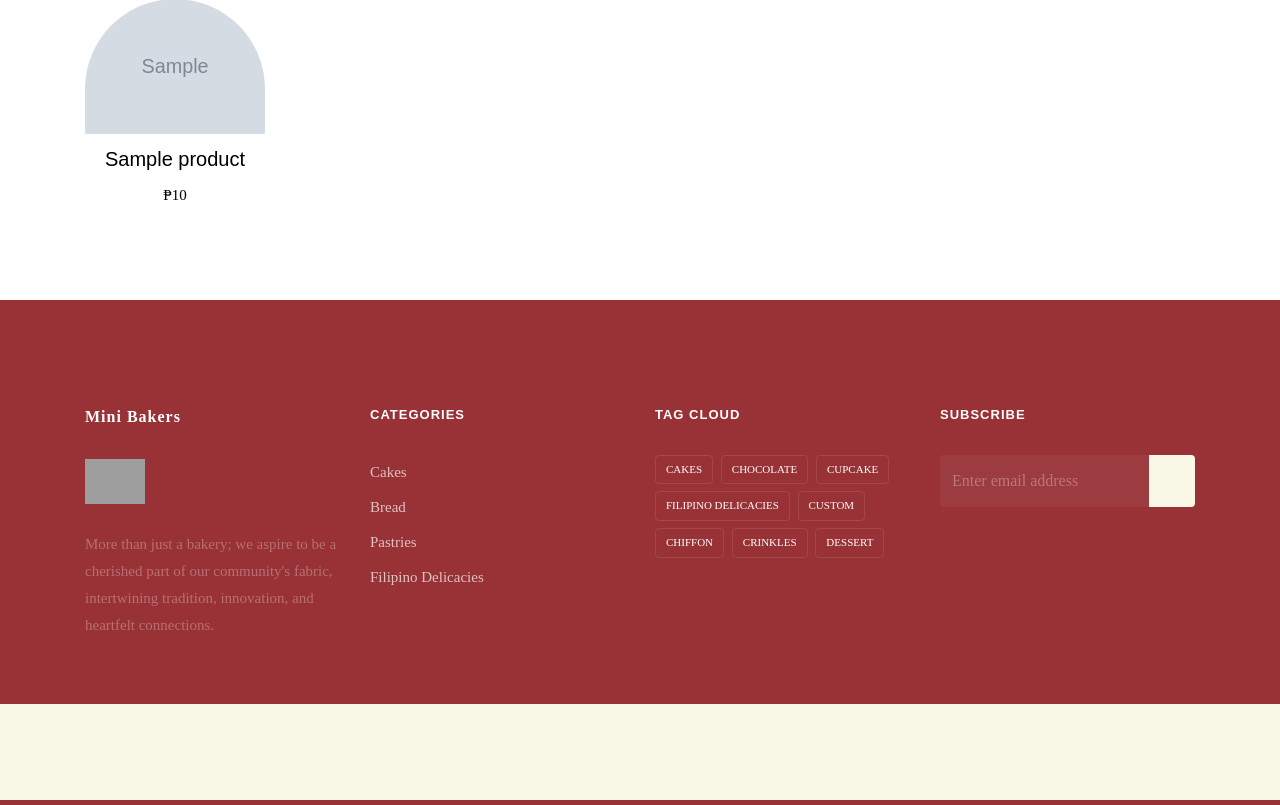
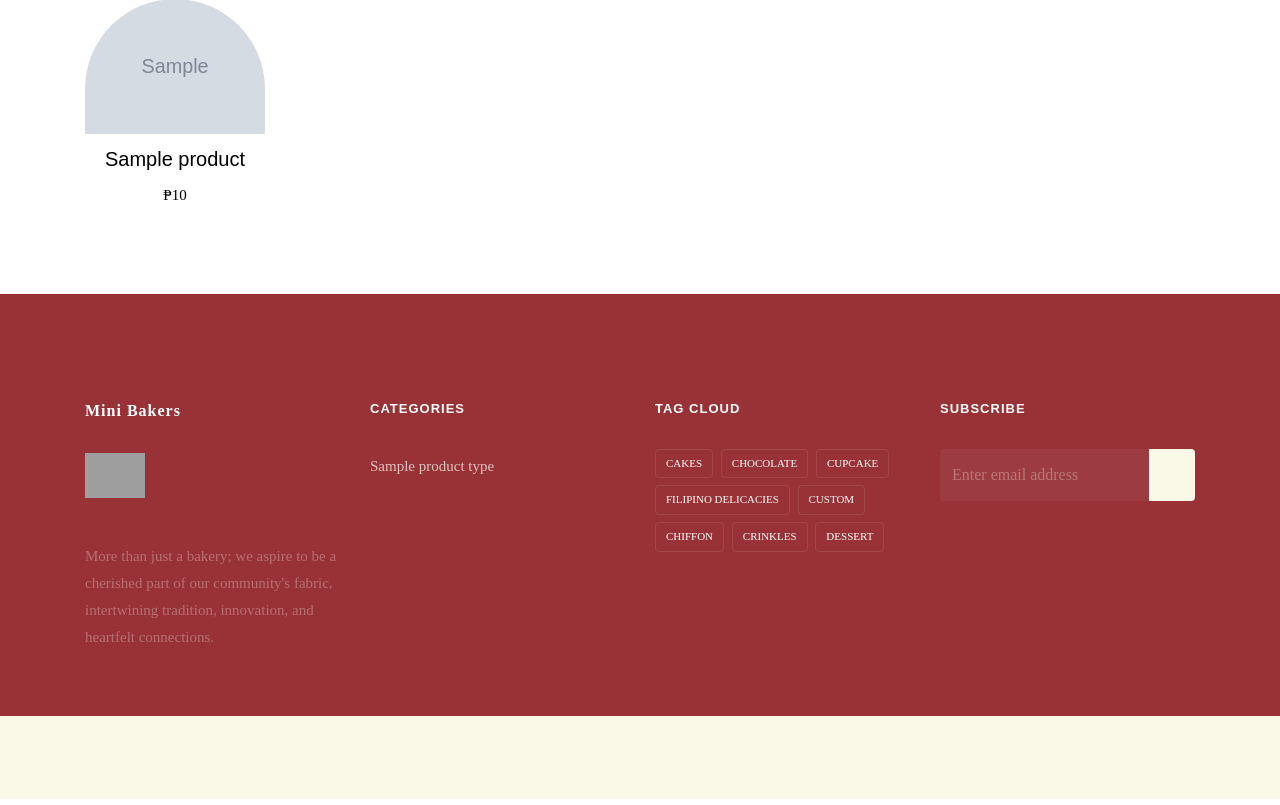
Before and after one commit to JohnLloydProg/Minibakers-Django, a Django app: template main/templates/products.html in a window 1280 px wide. Shown: the part 381-1186 px from the top of the page. Run offline with Django 5.2, Linux system fonts and the light colour scheme; the template is opened without the code that fills it: most values are stand-ins (such as "Sample title", 1, 10 or a date in 2020); grey boxes marked "Sample" are stand-in pictures; some libraries are stand-ins or nearby versions; some web fonts are replaced; grey boxes are pictures that could not be loaded.

Commit message:
Added footer and header reusable componnts.

```diff
--- /dev/null
+++ b/main/templates/footer.html
@@ -0,0 +1,47 @@
+<footer class="footer-04" style="font-family: Tw Cen MT; ">
+    <div style="background-color:#983236; height:50vh; overflow:hidden;" >
+        <div class="container">
+                <div class="row">
+                    <div class="col-md-6 col-lg-3 mb-md-0 mb-4">
+                        <h2 class="footer-heading"><a href="#" class="logo" style="font-family: Pacifico;">Mini bakers</a></h2>
+                        <img src="logo.png" width="60px" style="margin-bottom: 3em;">
+                        <p>More than just a bakery; we aspire to be a cherished part of our community's fabric, intertwining tradition, innovation, and heartfelt connections.</p>
+                    </div>
+
+                    <div class="col-md-6 col-lg-3 mb-md-0 mb-4">
+                        <h2 class="footer-heading">Categories</h2>
+                        <ul class="list-unstyled">
+                            {% for product_type in categories %}
+                            <li><a href="{% url 'products' %}#{{product_type.name}}" class="py-1 d-block">{{product_type.name}}</a></li>
+                            {% endfor %}
+                        </ul>
+                    </div>
+
+                    <div class="col-md-6 col-lg-3 mb-md-0 mb-4">
+                        <h2 class="footer-heading">Tag cloud</h2>
+                        <div class="tagcloud">
+                        <a href="#" class="tag-cloud-link">cakes</a>
+                        <a href="#" class="tag-cloud-link">chocolate</a>
+                        <a href="#" class="tag-cloud-link">cupcake</a>
+                        <a href="#" class="tag-cloud-link">filipino delicacies</a>
+                        <a href="#" class="tag-cloud-link">custom</a>
+                        <a href="#" class="tag-cloud-link">chiffon</a>
+                        <a href="#" class="tag-cloud-link">crinkles</a>
+                        <a href="#" class="tag-cloud-link">dessert</a>
+                        </div>
+                    </div>
+
+                    <div class="col-md-6 col-lg-3 mb-md-0 mb-4">
+                        <h2 class="footer-heading">Subscribe</h2>
+                        <form action="#" class="subscribe-form">
+                        <div class="form-group d-flex">
+                            <input type="text" class="form-control rounded-left" placeholder="Enter email address">
+                            <button type="submit" class="form-control submit rounded-right"><span class="sr-only">Submit</span><i class="ion-ios-send"></i></button>
+                        </div>
+                        </form>
+                    </div>
+                </div>
+        </div>
+        <div class="w-100 mt-5 border-top py-5"> </div>
+    </div>
+</footer>
--- /dev/null
+++ b/main/templates/header.html
@@ -0,0 +1,20 @@
+<nav class="fixed-top navbar-expand-lg">
+    <ul class="navbarlist">
+
+        <li class="leftfloat logo"> <a class="menus" href="index.html"><img src="logo.png" width="65px"></a></li>
+        <li class="leftfloat">  <a class="menus" href="index.html" style="font-size: 40px;" >Mini Bakers</a></li>
+        <li class="rightfloat"> <a class="menus pd" href="contact.html">Contact Us</a></li>
+        <li class="rightfloat"> <a class="menus pd" href="testimonials.html">Testimonials</a></li>
+        <li class="rightfloat nav-item dropdown">
+        <a class="pd menus active nav-link dropdown-toggle" role="button" href="{% url 'products' %}" id="navbarDropdown" data-toggle="dropdown" aria-haspopup="true" aria-expanded="false">
+            Products
+        </a>
+        <div class="dropdown-menu" aria-labelledby="navbarDropdown">
+            {% for product_type in categories %}
+            <a class="dropdown-item" href="{% url 'products' %}#{{product_type.name}}">{{product_type.name}}</a>
+            {% endfor %}
+        </li>
+        <li class="rightfloat"> <a class="menus pd" href="about.html">About Us</a></li>
+        <li><a class="rightfloat menus pd" href="{% url 'home' %}">Home</a></li>
+    </ul>
+</nav>
--- a/main/templates/products.html
+++ b/main/templates/products.html
@@ -17,30 +17,10 @@
 
 <body>
 <div class="maincontent">
-	<nav class="fixed-top navbar-expand-lg">
-		<ul class="navbarlist">
-
-		  <li class="leftfloat logo"> <a class="menus" href="index.html"><img src="logo.png" width="65px"></a></li>
-		  <li class="leftfloat">  <a class="menus" href="index.html" style="font-size: 40px;" >Mini Bakers</a></li>
-		  <li class="rightfloat"> <a class="menus pd" href="contact.html">Contact Us</a></li>
-		  <li class="rightfloat"> <a class="menus pd" href="testimonials.html">Testimonials</a></li>
-		  <li class="rightfloat nav-item dropdown">
-			<a class="pd menus active nav-link dropdown-toggle" onclick="redirectToProducts()" role="button" href="products.html" id="navbarDropdown" data-toggle="dropdown" aria-haspopup="true" aria-expanded="false">
-			  Products
-			</a>
-			<div class="dropdown-menu" aria-labelledby="navbarDropdown">
-			  <a class="dropdown-item" href="products.html#cakes">Cakes</a>
-			  <a class="dropdown-item" href="products.html#bread">Bread</a>
-			  <a class="dropdown-item" href="products.html#pastries">Pastries</a>
-			  <a class="dropdown-item" href="products.html#filipinodelicacies">Delicacies</a>
-		  </li>
-		  <li class="rightfloat"> <a class="menus pd" href="about.html">About Us</a></li>
-		  <li><a class="rightfloat menus pd" href="index.html">Home</a></li>
-		</ul>
-	</nav>
+	{% include "header.html" %}
 
     <!-->	Dito nyo lagay content	-->
-<div class="mt-5 badi">
+    <div class="mt-5 badi" style="margin-bottom: 5em;">
         <div class="container">
             <h1 style="font-family: Pacifico; text-align: center; font-weight: bold; margin-top: 4em; margin-bottom: 1em;">Products</h1>
             {% for product_type in products%}
@@ -65,69 +45,8 @@
         </div>
     </div>
 
-
-<br/>
-<br/>
-<br/>
-
-
-	<footer class="footer-04" style="font-family: Tw Cen MT; ">
-		<div style="background-color:#983236; height:50vh; overflow:hidden;" >
-			<div class="container">
-					<div class="row">
-						<div class="col-md-6 col-lg-3 mb-md-0 mb-4">
-							<h2 class="footer-heading"><a href="#" class="logo" style="font-family: Pacifico;">Mini bakers</a></h2>
-							<img src="logo.png" width="60px"> <br/><br/>
-							<p>
-More than just a bakery; we aspire to be a cherished part of our community's fabric, intertwining tradition, innovation, and heartfelt connections.</p>
+	{% include "footer.html" %}
 </div>
-
-						<div class="col-md-6 col-lg-3 mb-md-0 mb-4">
-							<h2 class="footer-heading">Categories</h2>
-								<ul class="list-unstyled">
-								  <li><a href="products.html#cakes" class="py-1 d-block">Cakes</a></li>
-								  <li><a href="products.html#bread" class="py-1 d-block">Bread</a></li>
-								  <li><a href="products.html#pastries" class="py-1 d-block">Pastries</a></li>
-								  <li><a href="products.html#filipinodelicacies" class="py-1 d-block">Filipino Delicacies</a></li>
-								</ul>
-						</div>
-
-						<div class="col-md-6 col-lg-3 mb-md-0 mb-4">
-							<h2 class="footer-heading">Tag cloud</h2>
-							<div class="tagcloud">
-							<a href="#" class="tag-cloud-link">cakes</a>
-							<a href="#" class="tag-cloud-link">chocolate</a>
-							<a href="#" class="tag-cloud-link">cupcake</a>
-							<a href="#" class="tag-cloud-link">filipino delicacies</a>
-							<a href="#" class="tag-cloud-link">custom</a>
-							<a href="#" class="tag-cloud-link">chiffon</a>
-							<a href="#" class="tag-cloud-link">crinkles</a>
-							<a href="#" class="tag-cloud-link">dessert</a>
-							</div>
-						</div>
-
-						<div class="col-md-6 col-lg-3 mb-md-0 mb-4">
-							<h2 class="footer-heading">Subscribe</h2>
-							<form action="#" class="subscribe-form">
-						    <div class="form-group d-flex">
-								<input type="text" class="form-control rounded-left" placeholder="Enter email address">
-								<button type="submit" class="form-control submit rounded-right"><span class="sr-only">Submit</span><i class="ion-ios-send"></i></button>
-							</div>
-							</form>
-						</div>
-					</div>
-			</div>
-			<div class="w-100 mt-5 border-top py-5"> </div>
-		</div>
-	</footer>
-</div>
-
-	<script>
-    function redirectToProducts() {
-      window.location.href = "products.html";
-    }
-	</script>
-
 <script src="https://code.jquery.com/jquery-3.2.1.slim.min.js" integrity="sha384-KJ3o2DKtIkvYIK3UENzmM7KCkRr/rE9/Qpg6aAZGJwFDMVNA/GpGFF93hXpG5KkN" crossorigin="anonymous"></script>
 <script src="https://cdn.jsdelivr.net/npm/popper.js@1.12.9/dist/umd/popper.min.js" integrity="sha384-ApNbgh9B+Y1QKtv3Rn7W3mgPxhU9K/ScQsAP7hUibX39j7fakFPskvXusvfa0b4Q" crossorigin="anonymous"></script>
 <script src="https://cdn.jsdelivr.net/npm/bootstrap@4.0.0/dist/js/bootstrap.min.js" integrity="sha384-JZR6Spejh4U02d8jOt6vLEHfe/JQGiRRSQQxSfFWpi1MquVdAyjUar5+76PVCmYl" crossorigin="anonymous"></script>
--- a/main/urls.py
+++ b/main/urls.py
@@ -2,7 +2,7 @@ from django.urls import path
 from . import views
 
 urlpatterns = [
-    path('', views.indexView.as_view(), name='index'),
+    path('', views.indexView.as_view(), name='home'),
     path('about/', views.aboutView.as_view(), name='about'),
     path('contact/', views.contactView.as_view(), name='contact'),
     path('products/', views.ProductView.as_view(), name='products'),
--- a/main/views.py
+++ b/main/views.py
@@ -29,4 +29,4 @@ class ProductView(View):
                 'items': Product.objects.filter(type__id=_type.pk)
             })
         print(products)
-        return render(request, 'products.html', {'products':products})
+        return render(request, 'products.html', {'products':products, 'categories':product_types})
```
Lines whose indentation alone changed are shown as unchanged.
